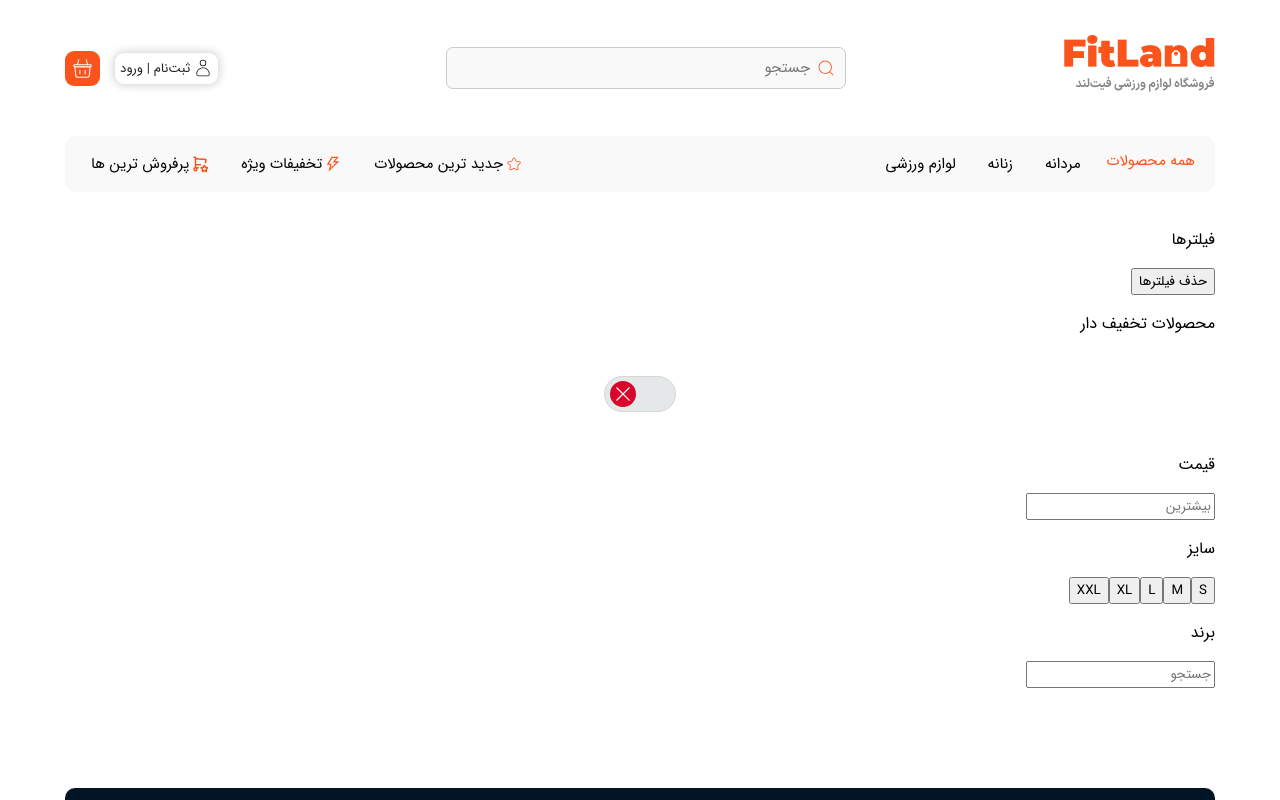
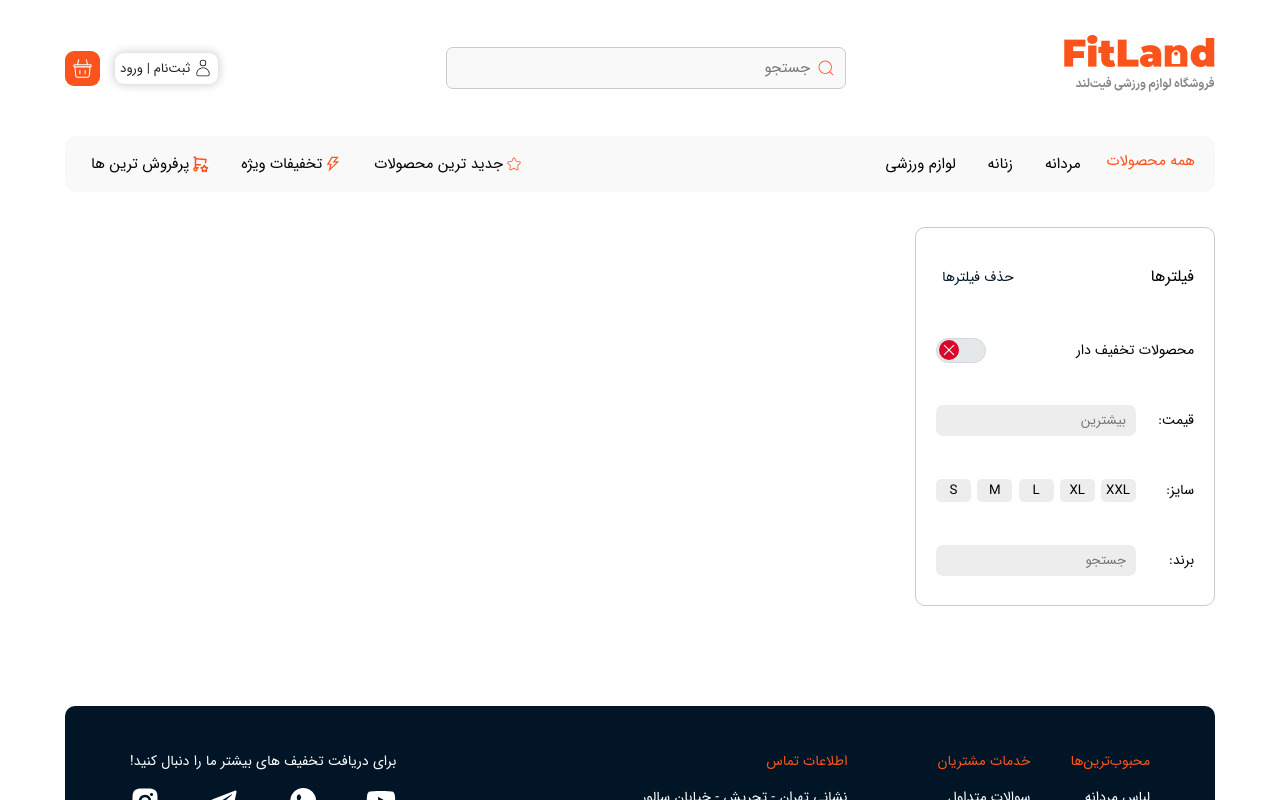
Before and after one commit to NooberThanYall/FitLand, a React (Vite) app: page /Shop in a window 1280 px wide. Shown: the top 800 px of the page. Built offline with nearby package versions, Linux system fonts and the light colour scheme.

Commit message:
set styles for filter shop section

```diff
--- a/src/Components/Filter/Filter.css
+++ b/src/Components/Filter/Filter.css
@@ -0,0 +1,124 @@
+.container-filter{
+    max-width: 300px;
+    padding: 20px;
+    border: 1px solid #CBCBCB;
+    border-radius: 10px;
+    display: flex;
+    flex-direction: column;
+    gap: 20px;
+}
+
+.container-title-filter{
+    display: flex;
+    align-items: center;
+    justify-content: space-between;
+}
+
+.container-toggel-off-products-filter{
+    display: flex;
+    align-items: center;
+    justify-content: space-between;
+}
+
+.container-price-filter{
+    display: flex;
+    align-items: center;
+    justify-content: space-between;
+}
+
+.container-size-filter{
+    display: flex;
+    align-items: center;
+    justify-content: space-between;
+}
+
+.container-brand-filter{
+    display: flex;
+    align-items: center;
+    justify-content: space-between;
+}
+
+.title-filter{
+    color: #000306;
+    font-size: 16px;
+}
+
+.title-toggel-off-products-filter{
+    color: #000306;
+    font-size: 14px;
+}
+
+.title-price-filter{
+    color: #000306;
+    font-size: 14px;
+}
+
+.title-size-filter{
+    color: #000306;
+    font-size: 14px;
+}
+
+.title-brand-filter{
+    color: #000306;
+    font-size: 14px;
+}
+
+.remove-all-filter-btn{
+    border: none;
+    background: none;
+    font-size: 14px;
+    color: #021526;
+    cursor: pointer;
+    transition: 0.3s;
+}
+
+.remove-all-filter-btn:hover{
+    color: #FA541C;
+}
+
+.input-price-filter{
+    background-color: #EDEDED;
+    width: 200px;
+    border: none;
+    border-radius: 7px;
+    padding: 5px;
+    padding-right: 10px;
+    outline: none;
+}
+
+.input-brand-filter{
+    background-color: #EDEDED;
+    width: 200px;
+    border: none;
+    border-radius: 7px;
+    padding: 5px;
+    padding-right: 10px;
+    outline: none;
+}
+
+.container-btns-sizes{
+    width: 200px;
+    display: grid;
+    grid-template-columns: repeat(5, 35px);
+    justify-content: space-between;
+}
+
+.btns-size-filter{
+    color: #000306;
+    background-color: #EDEDED;
+    border-radius: 5px;
+    border: none;
+    width: 35px;
+    cursor: pointer;
+}
+
+.btns-size-filter-active{
+    background-color: white;
+    color: #FA541C;
+    transform: translateY(-3px);
+    border-radius: 5px;
+    border: none;
+    width: 35px;
+    cursor: pointer;
+    border: 1px solid #FA541C;
+}
--- a/src/Components/Filter/Filter.tsx
+++ b/src/Components/Filter/Filter.tsx
@@ -4,8 +4,6 @@ import './mediaFilter.css'
 
 export default function Filter() {
     return (
-        <div className="container-shop">
-
         <div className="container-filter">
 
             <div className="container-title-filter">
@@ -19,25 +17,26 @@ export default function Filter() {
             </div>
 
             <div className="container-price-filter">
-                    <p className="title-price-filter">قیمت</p>
+                <p className="title-price-filter">قیمت:</p>
                 <input type="text" placeholder='بیشترین' className='input-price-filter' />
             </div>
 
             <div className="container-size-filter">
-                    <p className="title-size-filter">سایز</p>
+                <p className="title-size-filter">سایز:</p>
+                <div className="container-btns-sizes">
+                    <button className="btns-size-filter">XXL</button>
+                    <button className="btns-size-filter">XL</button>
+                    <button className="btns-size-filter">L</button>
+                    <button className="btns-size-filter">M</button>
                     <button className="btns-size-filter">S</button>
-                    <button className="btns-size-filter">M</button>
-                    <button className="btns-size-filter">L</button>
-                    <button className="btns-size-filter">XL</button>
-                    <button className="btns-size-filter">XXL</button>
+                </div>
             </div>
 
             <div className="container-brand-filter">
-                    <p className="title-brand-filter">برند</p>
+                <p className="title-brand-filter">برند:</p>
                 <input type="text" placeholder='جستجو' className='input-brand-filter' />
             </div>
 
         </div>
-        </div>
     )
 }
--- a/src/Components/ToggelBtn/ToggelBtn.css
+++ b/src/Components/ToggelBtn/ToggelBtn.css
@@ -1,8 +1,3 @@
-.toggler {
-    width: 72px;
-    margin: 40px auto;
-}
-
 .toggler input {
     display: none;
 }
@@ -10,8 +5,8 @@
 .toggler label {
     display: block;
     position: relative;
-    width: 72px;
-    height: 36px;
+    width: 50px;
+    height: 25px;
     border: 1px solid #d6d6d6;
     border-radius: 36px;
     background: #e4e8e8;
@@ -37,8 +32,8 @@
     position: absolute;
     top: 50%;
     left: 25%;
-    width: 26px;
-    height: 26px;
+    width: 20px;
+    height: 20px;
     transform: translateY(-50%) translateX(-50%);
     transition: left 0.15s ease-in-out, background-color 0.2s ease-out, width 0.15s ease-in-out, height 0.15s ease-in-out, opacity 0.15s ease-in-out;
 }
```
Lines whose indentation alone changed are shown as unchanged.
